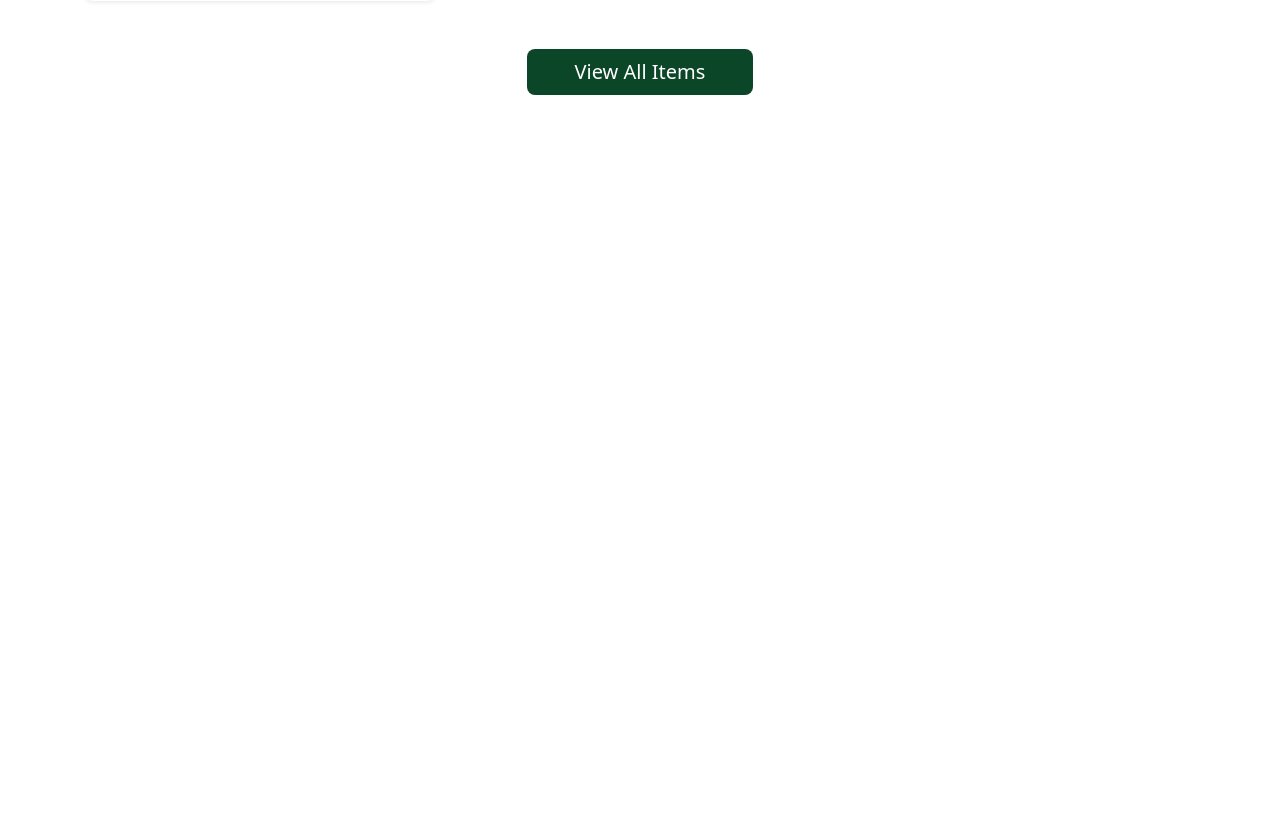
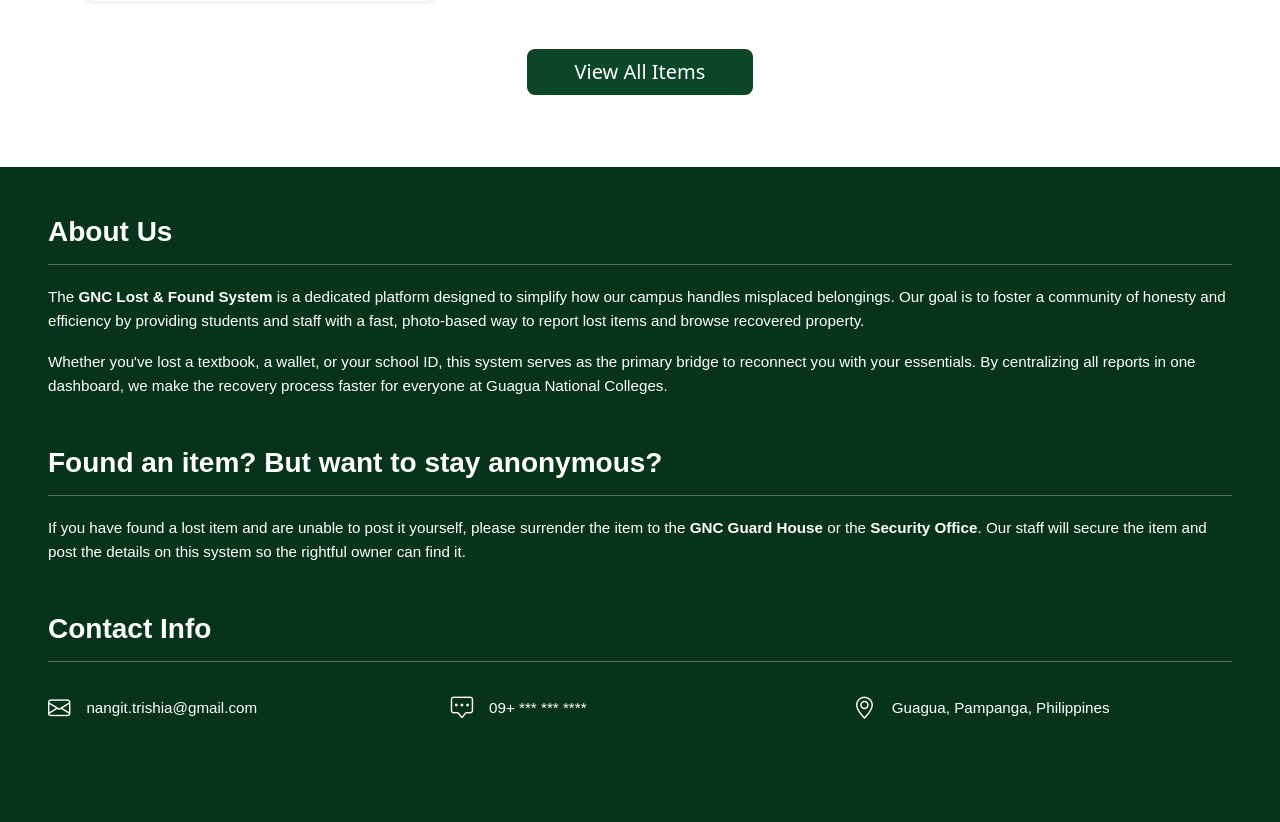
Before and after one commit to justinemaoel/gnci-lostandfound-system, a PHP site: page / in a window 1280 px wide. Shown: the part 2131-2953 px from the top of the page. Before the commit the page ends 2226 px from the top, so only its background shows below. Run offline with PHP 8.4, Linux system fonts and the light colour scheme; data comes from the database, SQL or seed files in the repository.

Commit message:
index updated

```diff
--- a/index.php
+++ b/index.php
@@ -32,7 +32,7 @@ $conn->close();
     <link rel="stylesheet" href="assets/css/index.css">
 </head>
 <body>
-
+    <!-- NAVBAR -->
     <nav class="navbar navbar-expand-lg shadow-sm">
         <div class="container">
             <a class="navbar-brand d-flex align-items-center" href="#">
@@ -63,6 +63,7 @@ $conn->close();
         </div>
     </nav>
 
+    <!-- LANDING PAGE -->
     <section class="hero-section vh-100 d-flex align-items-center text-white"
             style="background: url('assets/images/gnc-landing-page-desktop.png') no-repeat center center; background-size: cover;">
 
@@ -88,6 +89,8 @@ $conn->close();
         </div>
     </section>
 
+
+    <!-- MISSION STATEMENT -->
     <section class="mission-section py-5 my-5">
         <div class="container text-center">
             <div class="row justify-content-center">
@@ -121,6 +124,7 @@ $conn->close();
         </div>
     </section>
 
+    <!-- RECENTLY FOUND ITEMS -->
     <section id="items" class="py-5">
         <div class="container py-4">
             <div class="text-center mb-5">
@@ -193,8 +197,49 @@ $conn->close();
         </div>
     </section>
 
+    <!-- FOOTER -->
+    <footer class="mt-auto py-5" style="background-color: #06331a; color: #ffffff; font-family: sans-serif;">
+        <div class="container-fluid px-5">
 
+            <div class="mb-5">
+                <h2 class="fw-bold mb-0" style="font-size: 1.75rem;">About Us</h2>
+                <hr style="border-top: 1px solid rgba(255,255,255,0.3); opacity: 1; margin-top: 15px; margin-bottom: 20px;">
+                <p style="font-size: 0.95rem; line-height: 1.6;">
+                    The <strong>GNC Lost & Found System</strong> is a dedicated platform designed to simplify how our campus handles misplaced belongings. Our goal is to foster a community of honesty and efficiency by providing students and staff with a fast, photo-based way to report lost items and browse recovered property.
+                </p>
+                <p style="font-size: 0.95rem; line-height: 1.6;">
+                    Whether you've lost a textbook, a wallet, or your school ID, this system serves as the primary bridge to reconnect you with your essentials. By centralizing all reports in one dashboard, we make the recovery process faster for everyone at Guagua National Colleges.
+                </p>
+            </div>
 
+            <div class="mb-5">
+                <h2 class="fw-bold mb-0" style="font-size: 1.75rem;">Found an item? But want to stay anonymous?</h2>
+                <hr style="border-top: 1px solid rgba(255,255,255,0.3); opacity: 1; margin-top: 15px; margin-bottom: 20px;">
+                <p style="font-size: 0.95rem; line-height: 1.6;">
+                    If you have found a lost item and are unable to post it yourself, please surrender the item to the <strong>GNC Guard House</strong> or the <strong>Security Office</strong>. Our staff will secure the item and post the details on this system so the rightful owner can find it.
+                </p>
+            </div>
+
+            <div class="mb-5">
+                <h2 class="fw-bold mb-0" style="font-size: 1.75rem;">Contact Info</h2>
+                <hr style="border-top: 1px solid rgba(255,255,255,0.3); opacity: 1; margin-top: 15px; margin-bottom: 30px;">
+
+                <div class="row align-items-center">
+                    <div class="col-md-4 d-flex align-items-center mb-3 mb-md-0">
+                        <i class="bi bi-envelope me-3" style="font-size: 1.4rem;"></i>
+                        <span style="font-size: 0.95rem;">nangit.trishia@gmail.com</span>
+                    </div>
+                    <div class="col-md-4 d-flex align-items-center mb-3 mb-md-0">
+                        <i class="bi bi-chat-square-dots me-3" style="font-size: 1.4rem;"></i>
+                        <span style="font-size: 0.95rem;">09+ *** *** ****</span>
+                    </div>
+                    <div class="col-md-4 d-flex align-items-center">
+                        <i class="bi bi-geo-alt me-3" style="font-size: 1.4rem;"></i>
+                        <span style="font-size: 0.95rem;">Guagua, Pampanga, Philippines</span>
+                    </div>
+                </div>
+            </div>
+    </footer>
 
 <script src="https://cdn.jsdelivr.net/npm/bootstrap@5.3.0/dist/js/bootstrap.bundle.min.js"></script>
 </body>
```
